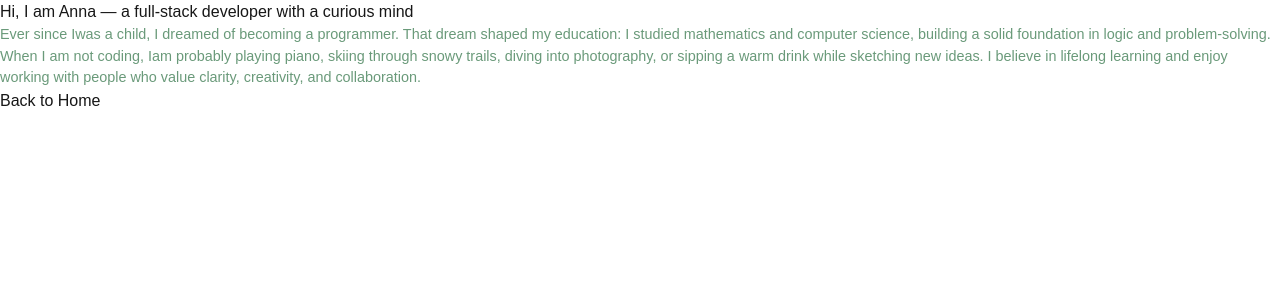
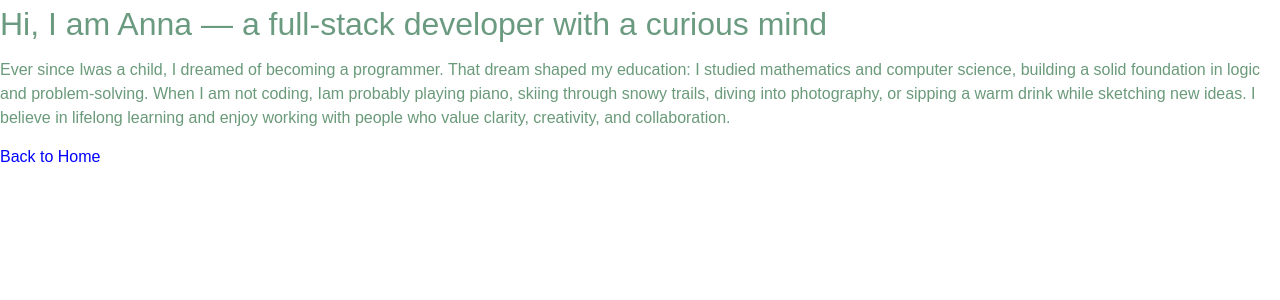
Before and after one commit to Nyukaa/NextJSTasks, a Next.js app: page /about in a window 1280 px wide. Shown: the top 300 px of the page. Built offline with nearby package versions, Linux system fonts and the light colour scheme.

Commit message:
Task5 CSS modules

```diff
--- a/app/about/page.tsx
+++ b/app/about/page.tsx
@@ -1,19 +1,15 @@
 import Link from "next/link";
 
+import styles from "../home/home.module.css";
 export default function About() {
   return (
     <div>
-      <h1> Hi, I am Anna — a full-stack developer with a curious mind</h1>
+      <h1 className={styles.title}>
+        {" "}
+        Hi, I am Anna — a full-stack developer with a curious mind
+      </h1>
 
-      <p
-        style={{
-          color: "#6a9a7a",
-
-          fontSize: "0.9rem",
-
-          margin: 0,
-        }}
-      >
+      <p className={styles.text}>
         Ever since Iwas a child, I dreamed of becoming a programmer. That dream
         shaped my education: I studied mathematics and computer science,
         building a solid foundation in logic and problem-solving. When I am not
@@ -23,7 +19,9 @@ export default function About() {
         clarity, creativity, and collaboration.
       </p>
 
-      <Link href="/">Back to Home</Link>
+      <Link href="/" className={styles.link}>
+        Back to Home
+      </Link>
     </div>
   );
 }
--- /dev/null
+++ b/app/home/home.module.css
@@ -0,0 +1,17 @@
+.title {
+  color: #6a9a7f;
+  font-size: 2rem;
+  margin-bottom: 10px;
+}
+
+.text {
+  color: #6a9a7a;
+  font-size: 1rem;
+  margin: 0;
+}
+
+.link {
+  display: inline-block;
+  margin-top: 15px;
+  color: blue;
+}
--- a/app/page.tsx
+++ b/app/page.tsx
@@ -1,21 +1,13 @@
 import Link from "next/link";
-
+import styles from "./home/home.module.css";
 export default function Home() {
   return (
     <div>
-      <h1
-        style={{
-          color: "#6a9a7f",
+      <h1 className={styles.title}>Home Page</h1>
 
-          fontSize: "0.9rem",
-
-          margin: 0,
-        }}
-      >
-        Home Page
-      </h1>
-
-      <Link href="/about">Go to About Page</Link>
+      <Link href="/about" className={styles.link}>
+        Go to About Page
+      </Link>
     </div>
   );
 }
```
